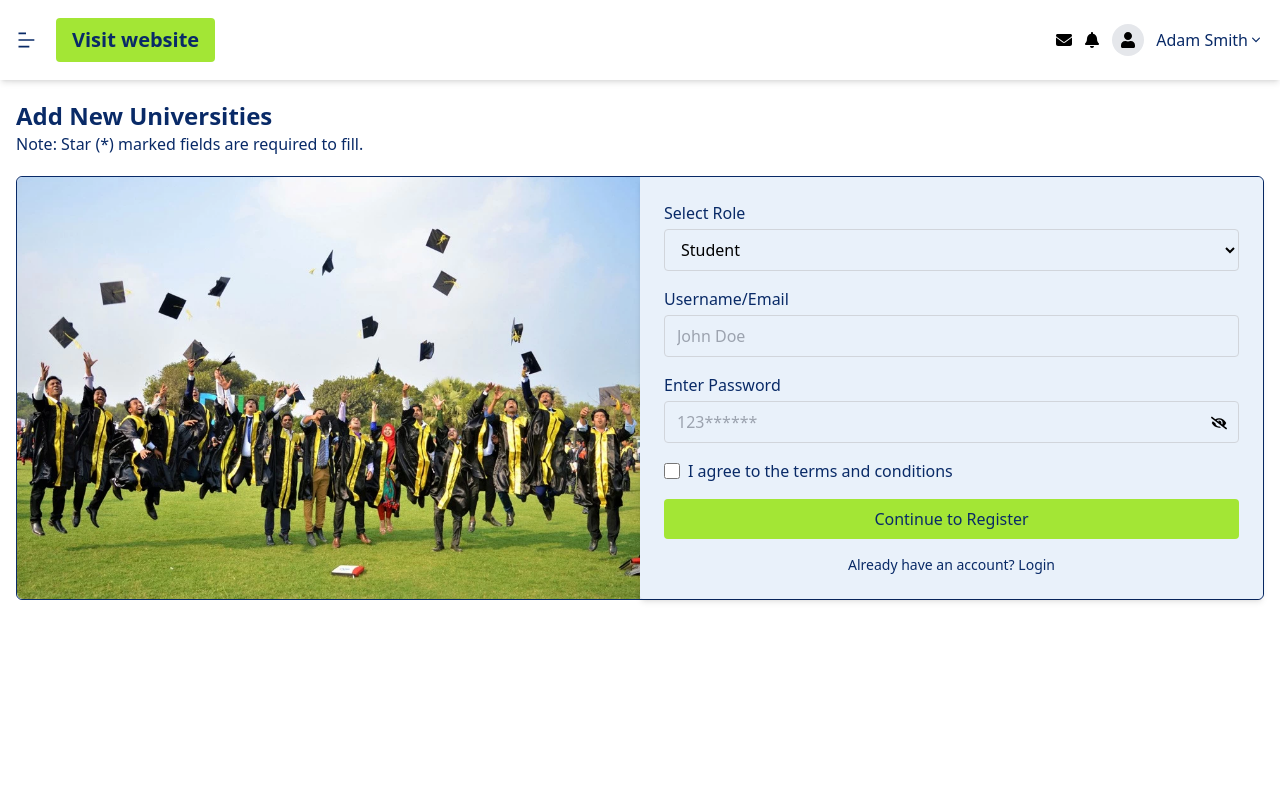
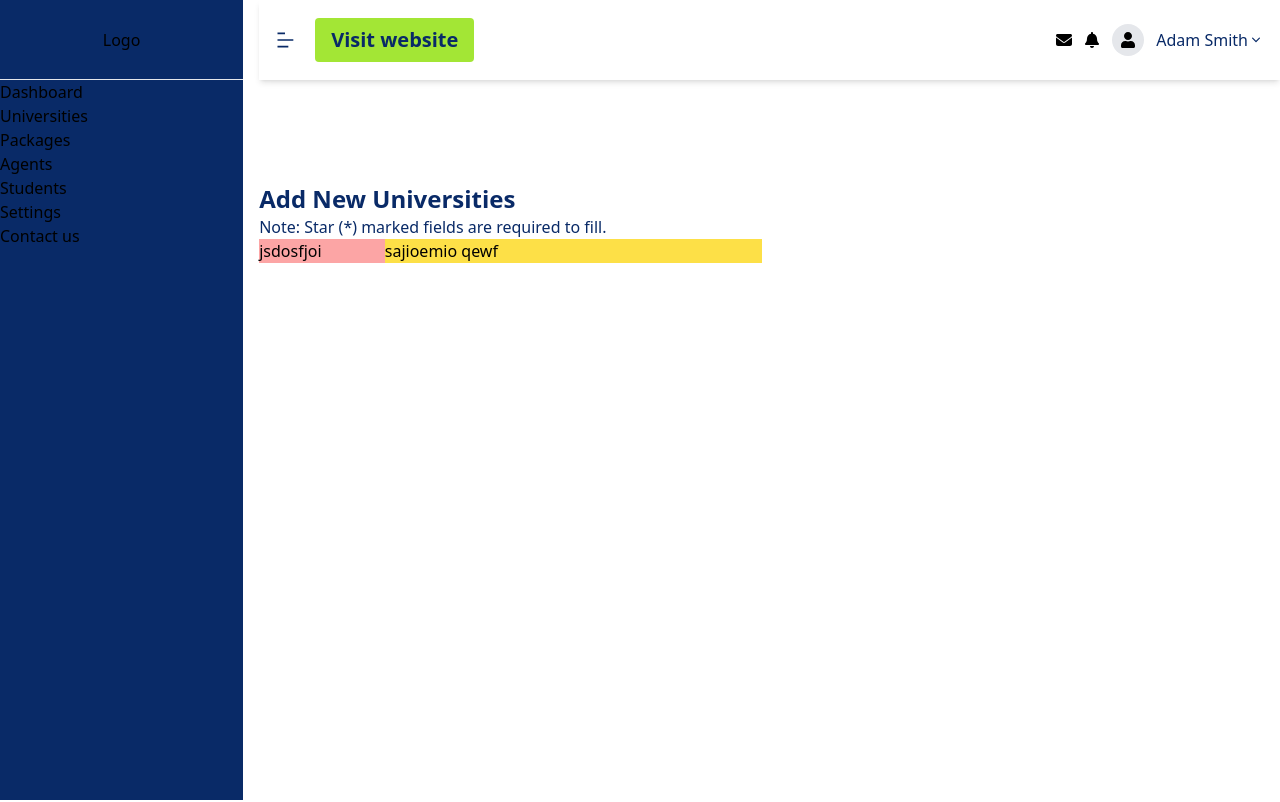
Before and after one commit to Shm-Rsuf/edu-smart, a Next.js app: page /dashboard in a window 1280 px wide. Shown: the top 802 px of the page. Built offline with nearby package versions, Linux system fonts and the light colour scheme.

Commit message:
grid added

```diff
--- a/app/dashboard/_components/Dashboard-Nav.jsx
+++ b/app/dashboard/_components/Dashboard-Nav.jsx
@@ -5,7 +5,7 @@ import { RiBarChartHorizontalLine } from "react-icons/ri";
 
 const DashboardNavbar = () => {
   return (
-    <header className='bg-white shadow-md sticky top-0 left-0'>
+    <header className='bg-white shadow-md sticky top-0 left-0 col-span-4 h-20'>
       <nav className='container mx-auto px-4 flex items-center justify-between h-20'>
         <div className='text-xl font-bold text-[#092a67] cursor-pointer flex justify-center items-center gap-5'>
           <button>
--- a/app/dashboard/layout.js
+++ b/app/dashboard/layout.js
@@ -1,11 +1,9 @@
 import Footer from "@/components/Footer";
-import DashboardNavbar from "./_components/Dashboard-Nav";
 
 export default function RootLayout({ children }) {
   return (
     <html lang='en'>
       <body className=''>
-        <DashboardNavbar />
         {children}
         <Footer />
       </body>
--- a/app/dashboard/page.js
+++ b/app/dashboard/page.js
@@ -1,6 +1,5 @@
 import Image from "next/image";
-import Link from "next/link";
-import { FaEyeSlash } from "react-icons/fa";
+import DashboardNavbar from "./_components/Dashboard-Nav";
 
 export const metadata = {
   title: "dashboard page",
@@ -8,119 +7,32 @@ export const metadata = {
 };
 const Dashboard = () => {
   return (
-    <div className='container mx-auto px-4 min-h-screen'>
-      <div className='my-5'>
+    <div className='mx-auto min-h-screen grid grid-cols-5 grid-rows-5 gap-4'>
+      <div className='left-side row-span-5 bg-[#092A67]'>
+        <div className='sticky top-0 left-0 col-span-4 h-20 flex justify-center items-center border-b-[1px]'>
+          <span>Logo</span>
+        </div>
+        <ul>
+          <li>Dashboard</li>
+          <li>Universities</li>
+          <li>Packages</li>
+          <li>Agents</li>
+          <li>Students</li>
+          <li>Settings</li>
+          <li>Contact us</li>
+        </ul>
+      </div>
+      <DashboardNavbar />
+      <div className='my-5 row-span-2 col-span-2'>
         <h4 className='text-2xl font-bold text-[#092a67]'>
           Add New Universities
         </h4>
         <p className='text-[#092a67]'>
           Note: Star (*) marked fields are required to fill.
         </p>
-      </div>
-
-       <div className='dashboard-main bg-[#E9F1FA] grid grid-cols-1 md:grid-cols-2 border border-[#092a67] rounded-md'>
-        <div className='registration-img overflow-hidden'>
-          <Image
-            src='/assests/happy.png'
-            width={500}
-            height={500}
-            alt='Registration'
-            className='w-full h-full object-cover rounded-tl-md rounded-bl-md'
-          />
-        </div>
-        <div className='registration-form bg-[#E9F1FA] rounded-tr-md rounded-br-md'>
-          <div className=''>
-            <form className='p-6 rounded shadow-md w-full'>
-
-              <div className='mb-4'>
-                <label
-                  htmlFor='role'
-                  className='block text-[#092a67] font-medium'
-                >
-                  Select Role
-                </label>
-                <select
-                  id='role'
-                  name='role'
-                  className='w-full bg-[#E9F1FA] border border-gray-300 rounded px-3 py-2 mt-1 focus:outline-none'
-                >
-                  <option value='student'>Student</option>
-                  <option value='teacher'>Teacher</option>
-                </select>
-              </div>
-
-
-              <div className='mb-4'>
-                <label
-                  htmlFor='username'
-                  className='block text-[#092a67] font-medium'
-                >
-                  Username/Email
-                </label>
-                <input
-                  type='text'
-                  id='username'
-                  name='username'
-                  required
-                  placeholder='John Doe'
-                  className='w-full border bg-[#E9F1FA] border-gray-300 rounded px-3 py-2 mt-1 focus:outline-none'
-                />
-              </div>
-
-
-              <div className='mb-4 relative'>
-                <label
-                  htmlFor='password'
-                  className='block text-[#092a67] font-medium'
-                >
-                  Enter Password
-                </label>
-                <input
-                  type='password'
-                  id='password'
-                  name='password'
-                  required
-                  placeholder='123******'
-                  className='w-full border bg-[#E9F1FA] border-gray-300 rounded px-3 py-2 mt-1 focus:outline-none'
-                />
-                <FaEyeSlash className='absolute top-[50px] right-3 transform -translate-y-1/2 cursor-pointer' />
-              </div>
-
-
-              <div className='mb-4 flex items-center'>
-                <input
-                  type='checkbox'
-                  id='terms'
-                  name='terms'
-                  className='h-4 w-4 bg-[#E9F1FA] border-gray-300 rounded'
-                />
-                <label htmlFor='terms' className='ml-2 text-[#092a67]'>
-                  I agree to the terms and conditions
-                </label>
-              </div>
-
-
-              <div className='mb-4'>
-                <button
-                  type='submit'
-                  className='w-full text-[#092a67] bg-lime-400 hover:bg-lime-500 py-2 px-4 rounded focus:outline-none duration-300'
-                >
-                  Continue to Register
-                </button>
-              </div>
-
-
-              <p className='text-sm text-center text-[#092a67]'>
-                Already have an account?{" "}
-                <Link
-                  href='/login'
-                  className='text-[#092a67] hover:underline duration-300'
-                >
-                  Login
-                </Link>
-              </p>
-            </form>
-          </div>
+        <div className="grid grid-cols-4">
+          <div className="bg-red-300 grid-cols-1">jsdosfjoi</div>
+          <div className="bg-yellow-300 col-span-3"> sajioemio qewf</div>
         </div>
       </div>
     </div>
```
